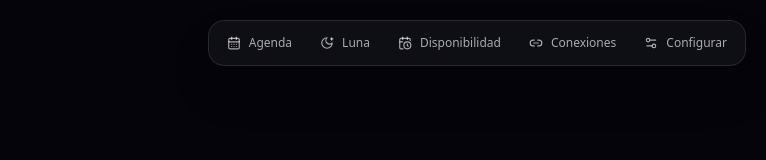
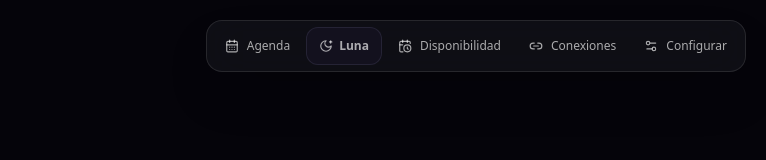
Before and after one commit to sergioiba11/clouva, a Next.js app: page /agenda/conocimiento/lunar in a window 1280 px wide. Shown: the top 160 px of the page, without its empty margins (514-1280 px from the left). Built offline with nearby package versions, Linux system fonts and the light colour scheme; no server answers.

Commit message:
feat: show knowledge shortcuts in agenda nav

```diff
--- a/app/agenda/layout.tsx
+++ b/app/agenda/layout.tsx
@@ -1,5 +1,6 @@
 import Link from "next/link";
-import { CalendarClock, CalendarDays, Link2, MoonStar, Settings2 } from "lucide-react";
+import { CalendarClock, CalendarDays, Link2, Settings2 } from "lucide-react";
+import { AgendaKnowledgeNav } from "@/components/agenda/AgendaKnowledgeNav";
 import "./agenda.css";
 
 export default function AgendaLayout({ children }: { children: React.ReactNode }) {
@@ -8,7 +9,7 @@ export default function AgendaLayout({ children }: { children: React.ReactNode }
       {children}
       <nav className="fixed bottom-3 left-1/2 z-40 flex -translate-x-1/2 items-center gap-1 rounded-2xl border border-white/10 bg-[#101017]/90 p-1.5 shadow-2xl backdrop-blur-xl md:bottom-auto md:left-auto md:right-5 md:top-5 md:translate-x-0">
         <Link href="/agenda" className="inline-flex items-center gap-2 rounded-xl px-3 py-2 text-xs font-medium text-white/65 transition hover:bg-white/[0.07] hover:text-white"><CalendarDays size={14} /><span className="hidden sm:inline">Agenda</span></Link>
-        <Link href="/agenda#luna" className="inline-flex items-center gap-2 rounded-xl px-3 py-2 text-xs font-medium text-white/65 transition hover:bg-white/[0.07] hover:text-white"><MoonStar size={14} /><span className="hidden sm:inline">Luna</span></Link>
+        <AgendaKnowledgeNav />
         <Link href="/agenda/disponibilidad" className="inline-flex items-center gap-2 rounded-xl px-3 py-2 text-xs font-medium text-white/65 transition hover:bg-white/[0.07] hover:text-white"><CalendarClock size={14} /><span className="hidden sm:inline">Disponibilidad</span></Link>
         <Link href="/agenda/conexiones" className="inline-flex items-center gap-2 rounded-xl px-3 py-2 text-xs font-medium text-white/65 transition hover:bg-white/[0.07] hover:text-white"><Link2 size={14} /><span className="hidden sm:inline">Conexiones</span></Link>
         <Link href="/agenda/configuracion" className="inline-flex items-center gap-2 rounded-xl px-3 py-2 text-xs font-medium text-white/65 transition hover:bg-white/[0.07] hover:text-white"><Settings2 size={14} /><span className="hidden sm:inline">Configurar</span></Link>
```
